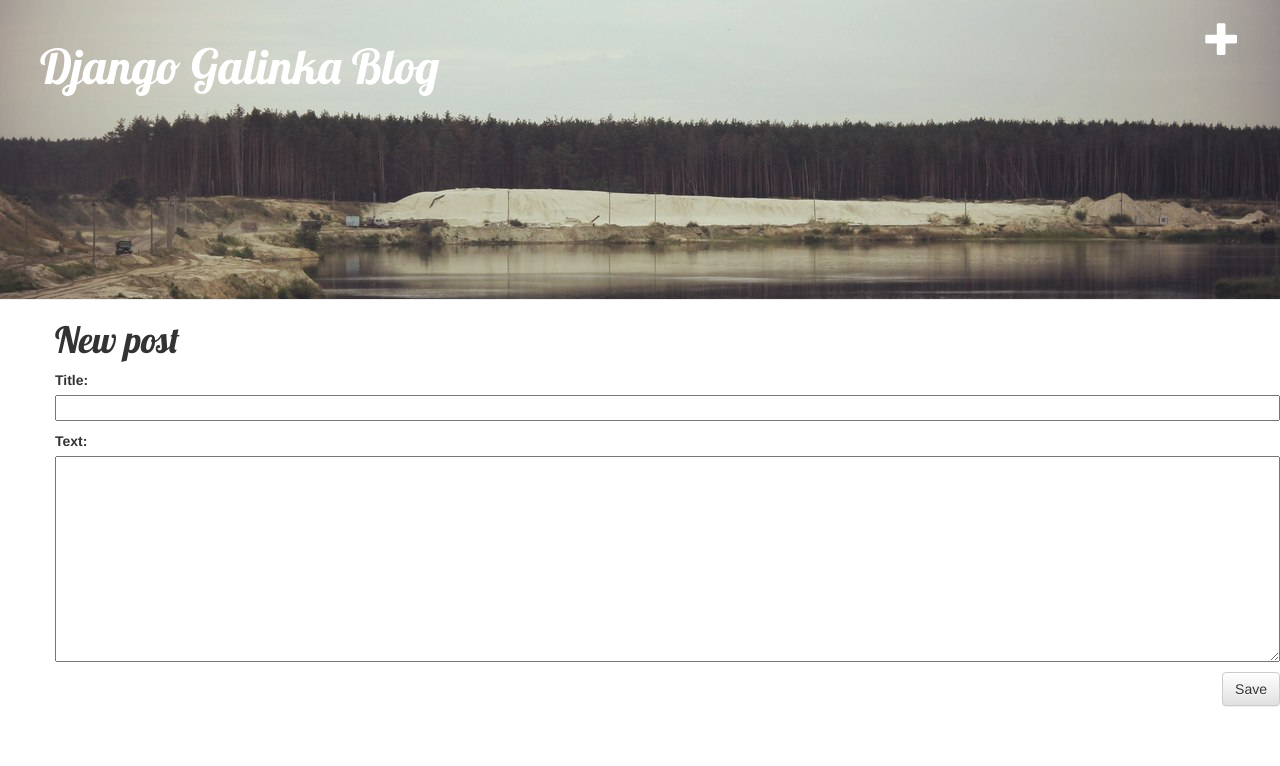
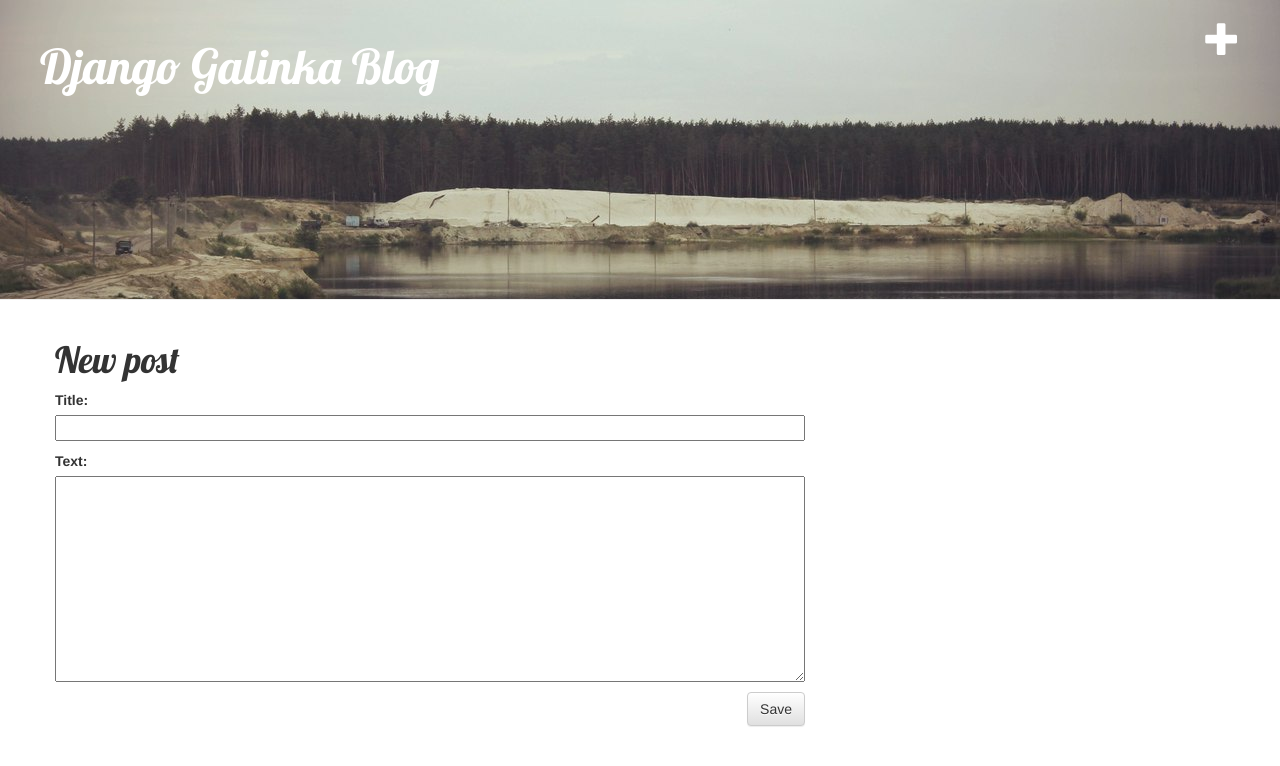
Before and after one commit to Galinka7/Watashi, a Django app: page /post/new/ in a window 1280 px wide. Shown: the top 766 px of the page. Run offline with Django 3.2, Linux system fonts and the light colour scheme; some libraries are stand-ins or nearby versions.

Commit message:
Changed Markup.

```diff
--- a/blog/templates/blog/base.html
+++ b/blog/templates/blog/base.html
@@ -13,9 +13,12 @@
          <h1><a href="/">Django Galinka Blog</a></h1>
 
      </div>
-     <div class="content">
-     {% block content %}
-                {% endblock %}
-    </div>
+     <div class="content container">
+       <div class="row">
+           <div class="col-md-8">
+           {% block content %}
+           {% endblock %}
+           </div>
+       </div>
  </body>
 </html>
--- a/blog/templates/blog/post_detail.html
+++ b/blog/templates/blog/post_detail.html
@@ -7,6 +7,7 @@
                 {{ post.published_date }}
             </div>
         {% endif %}
+        <a class="btn btn-default" href="{% url 'post_edit' pk=post.pk %}"><span class="glyphicon glyphicon-pencil"></span></a>
         <h1>{{ post.title }}</h1>
         <p>{{ post.text|linebreaks }}</p>
     </div>
--- a/blog/urls.py
+++ b/blog/urls.py
@@ -6,4 +6,5 @@ urlpatterns = [
     url(r'^$', views.post_list, name='post_list'),
     url(r'^post/(?P<pk>[0-9]+)/$', views.post_detail, name='post_detail'),
     url(r'^post/new/$', views.post_new, name='post_new'),
+    url(r'^post/(?P<pk>[0-9]+)/edit/$', views.post_edit, name='post_edit'),
 ]
--- a/blog/views.py
+++ b/blog/views.py
@@ -27,3 +27,18 @@ def post_new(request):
     else:
         form = PostForm()
     return render(request, 'blog/post_edit.html', {'form': form})
+
+
+def post_edit(request, pk):
+    post = get_object_or_404(Post, pk=pk)
+    if request.method == "POST":
+        form = PostForm(request.POST, instance=post)
+        if form.is_valid():
+            post = form.save(commit=False)
+            post.author = request.user
+            post.published_date = timezone.now()
+            post.save()
+            return redirect('blog.views.post_detail', pk=post.pk)
+    else:
+        form = PostForm(instance=post)
+    return render(request, 'blog/post_edit.html', {'form': form})
```
